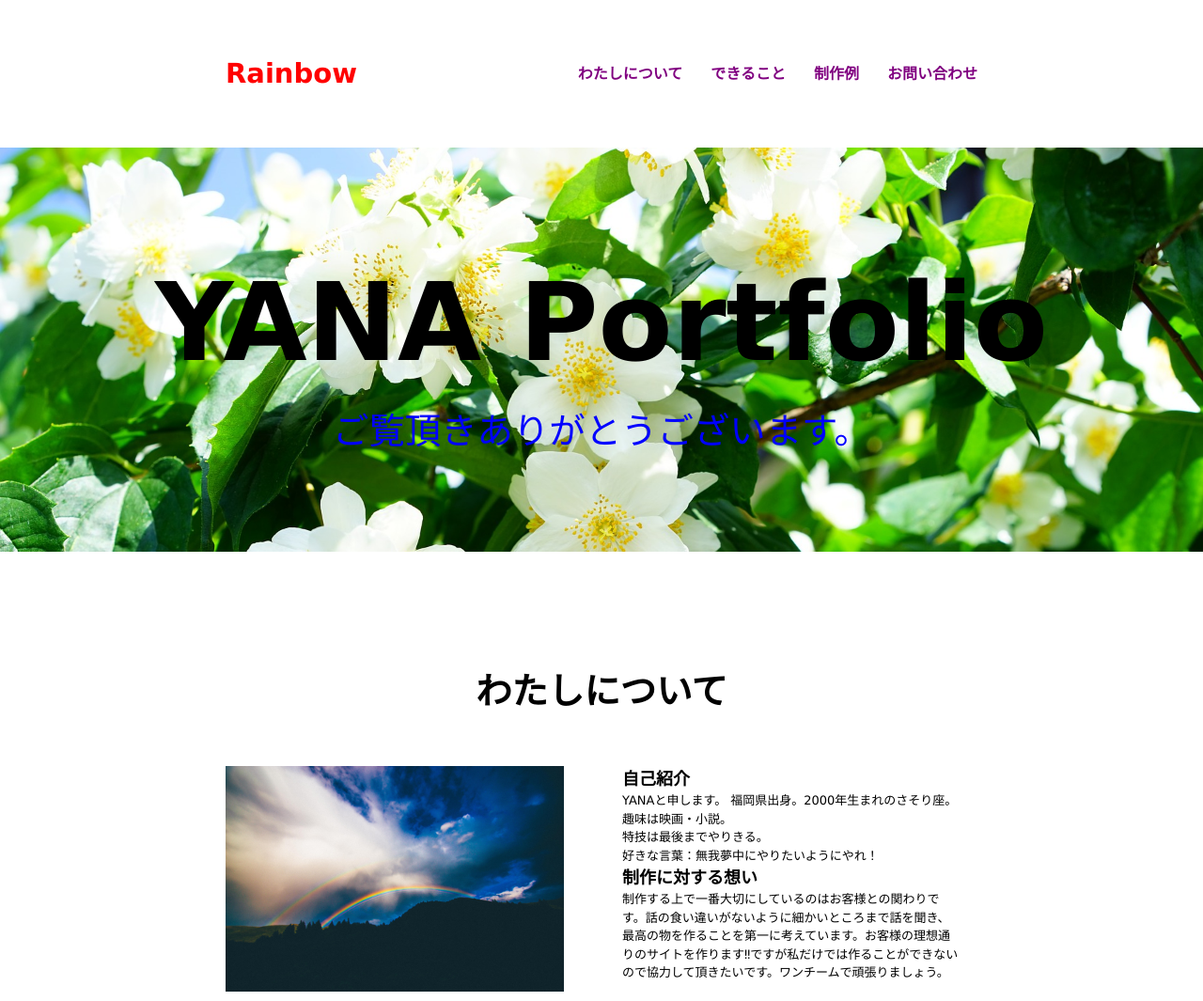
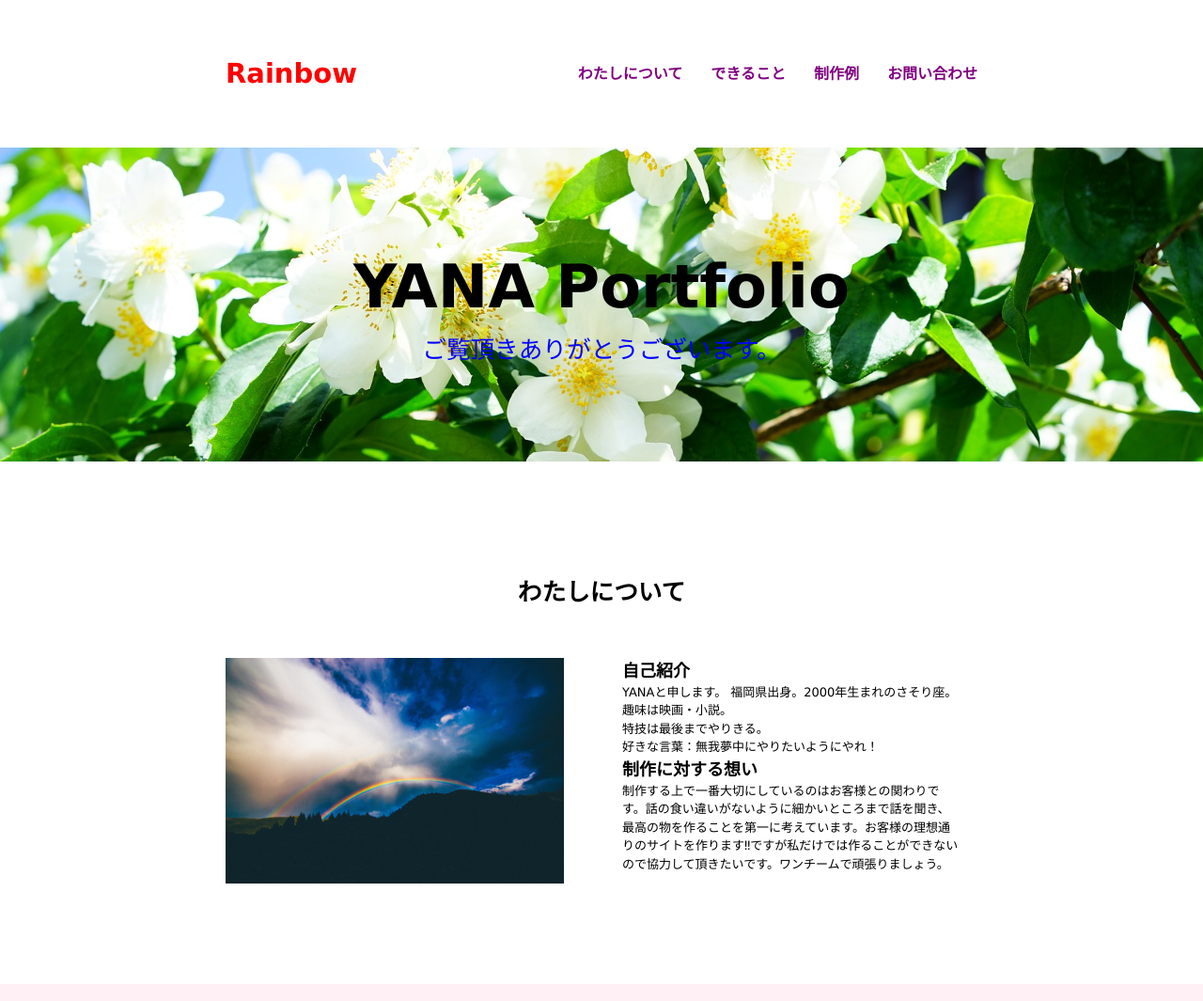
Before and after one commit to yana345/portfolio.github.io, a plain HTML site: page index.html in a window 1280 px wide. Shown: the top 1065 px of the page at 94% size. Drawn offline with Linux system fonts and the light colour scheme.

Commit message:
Add files via upload

```diff
--- a/style.css
+++ b/style.css
@@ -28,7 +28,7 @@ li {
 }
 .section-title {
  text-align: center;
- font-size: 3vw;
+ font-size: 2vw;
  padding: 20px 0;
 }
 .section-title:hover {
@@ -84,14 +84,14 @@ font-weight: bold;
   text-align: center;
 }
 .top-title {
-font-size: 9vw;
+font-size: 5vw;
 font-weight: bold;
 }
 .top-title:hover {
   color: yellow;
   }
 .top-text {
-  font-size: 3vw;
+  font-size: 2vw;
   color: blue;
 }
 .top-text:hover {
```
